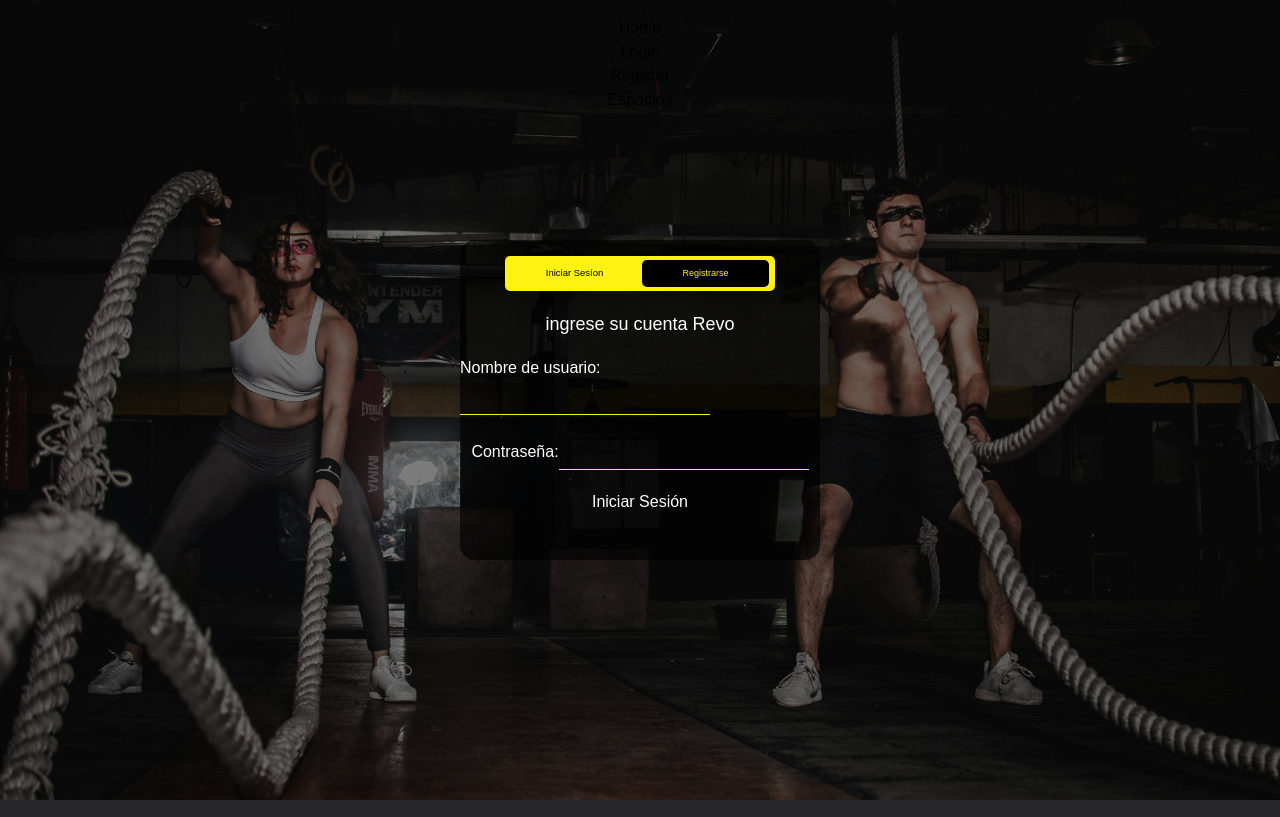
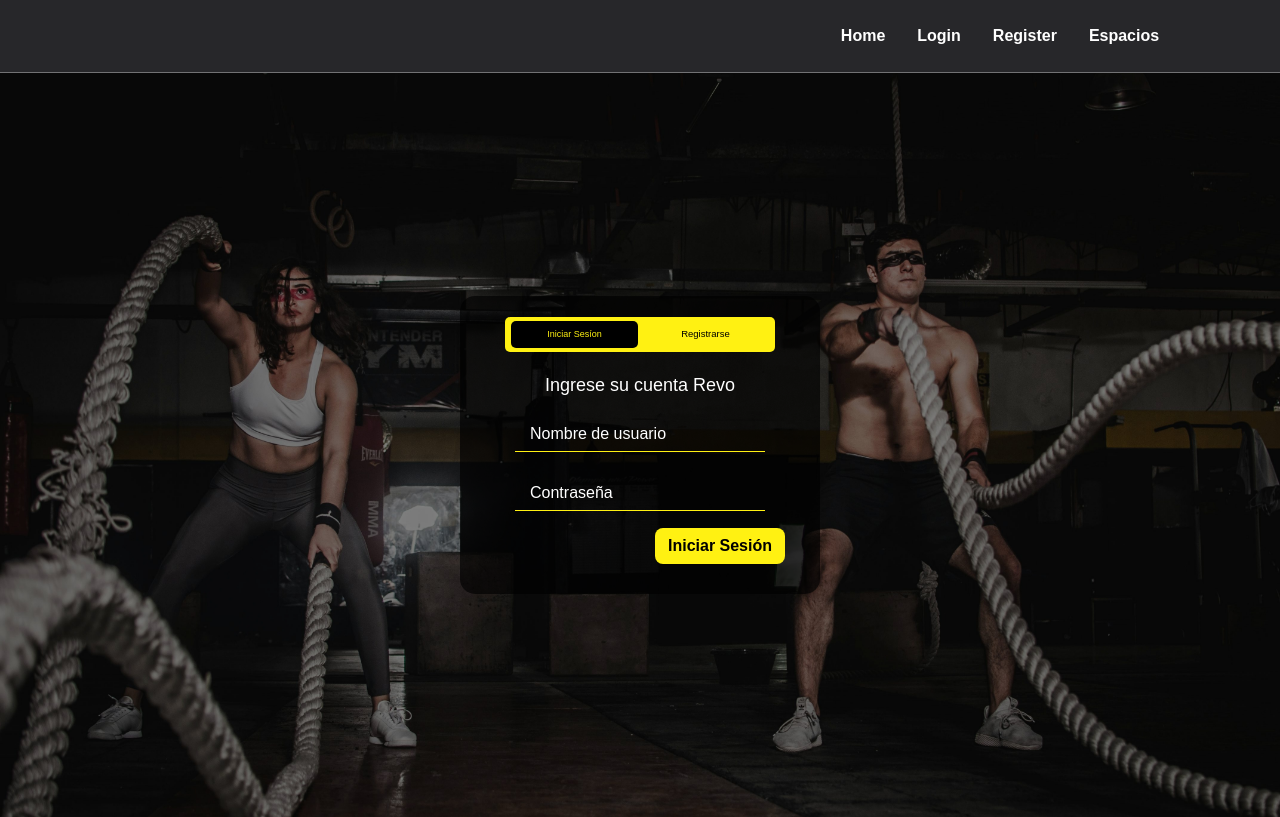
Before and after one commit to AnthoLogy63/ProgramacionWeb_Proy_GymLocal, an Angular app in the folder PROYECTO_REVO/frontend/: page /login in a window 1280 px wide. Built offline with nearby package versions, Linux system fonts and the light colour scheme.

Commit message:
Cambio de estilos para el login primera version

```diff
--- a/PROYECTO_REVO/frontend/src/app/components/login/login.component.css
+++ b/PROYECTO_REVO/frontend/src/app/components/login/login.component.css
@@ -3,8 +3,7 @@
     background-size: cover;
     background-position: center;
     background-repeat: no-repeat;
-    height: 100vh;
-    width: 100vw;
+    height: 93vh;
     display: flex;
     justify-content: center;
     align-items: center;
@@ -34,14 +33,14 @@
 }
 
 .loginCont{
-    background-color:#00000000;
-    font-size: 9.5px;
+    color:#FFF112;
+    background-color:#000000;
+    font-size: 9px;
 }
 
 .registerCont{
-    color:#FFF112;
-    background-color:#000000;
-    font-size: 9px;
+    background-color:#00000000;
+    font-size: 9.5px;
 }
 
 .formContainer{
@@ -57,22 +56,22 @@
     flex-direction: column;
   }
 
-  .registerForm{
+  .loginForm{
     color: #ffffff;
     display: flex;
     align-items: center;
     justify-content: center;
     flex-direction: column;
-    margin-bottom: 40px;
+    margin-bottom: 48px;
   }
 
-  .registerForm h1{
+  .loginForm h1{
     font-size: 18px;
     margin-bottom: 18px;
     font-weight: normal;
   }
 
-  .registerForm input{
+  .loginForm input{
     width: 250px;
     font-size: 16px;
     background-color: #ffffff00;
@@ -82,20 +81,42 @@
     border-bottom: solid 0.5px #FFF112;
     padding-left: 15px;
     padding-bottom: 5px;
-    margin-bottom: 20px;
+    margin-bottom: 24px;
     margin-top: 5px;
   }
 
-  .registerForm input.input-error {
+  .loginForm input.input-error {
     border-bottom: 2px solid red;
   }
 
-  .registerForm input::placeholder {
+  .loginForm input::placeholder {
     color: #ffffff;
     font-style: normal;
     font-weight: normal;
   }
 
-  .registerForm input:focus {
+  .loginForm input:focus {
     outline: none;
   }
+
+  .loginButton {
+    position: absolute;
+    height: 36px;
+    width: 130px;
+    right: 35px;
+    bottom: 30px;
+    border-radius: 8px;
+    border: #00000000;
+    background-color: #FFF112;
+    font-size: 16px;
+    color: black;
+    font-weight: bold;
+    cursor: pointer;
+    transition: all 0.4s ease;
+  }
+
+  .loginButton:hover {
+    background-color: #00000067;
+    border: solid 1px  #FFF112;
+    color: #FFF112;
+  }
--- a/PROYECTO_REVO/frontend/src/app/components/login/login.component.html
+++ b/PROYECTO_REVO/frontend/src/app/components/login/login.component.html
@@ -8,25 +8,25 @@
         <h2>Registrarse</h2>
       </div>
     </div>
-    <form class="registerForm" [formGroup]="loginForm" (ngSubmit)="onSubmit()">
-      <h1>ingrese su cuenta Revo</h1>
-      <div>
-        <label for="username">Nombre de usuario:</label>
-        <input id="username" formControlName="username" type="text">
-        <div *ngIf="isInvalidControl('username')" class="text-danger">
-          Nombre de usuario es requerido
-        </div>
-      </div>
+    <form class="loginForm" [formGroup]="loginForm" (ngSubmit)="onSubmit()">
+      <h1>Ingrese su cuenta Revo</h1>
+        <input
+          id="username"
+          formControlName="username"
+          type="text"
+          [placeholder]="'Nombre de usuario' + (loginForm.controls['username'].invalid && loginForm.controls['username'].touched ? ' *' : '')"
+          [ngClass]="{'input-error': loginForm.controls['username'].invalid && loginForm.controls['username'].touched}"
+        >
 
-      <div>
-        <label for="password">Contraseña:</label>
-        <input id="password" formControlName="password" type="password">
-        <div *ngIf="isInvalidControl('password')" class="text-danger">
-          Contraseña es requerida
-        </div>
-      </div>
+        <input
+          id="password"
+          formControlName="password"
+          type="password"
+          [placeholder]="'Contraseña' + (loginForm.controls['password'].invalid && loginForm.controls['password'].touched ? ' *' : '')"
+          [ngClass]="{'input-error': loginForm.controls['password'].invalid && loginForm.controls['password'].touched}"
+        >
 
-      <button type="submit" class="btn btn-primary" [disabled]="loginForm.invalid">Iniciar Sesión</button>
+      <button class="loginButton" type="submit" [disabled]="loginForm.invalid">Iniciar Sesión</button>
     </form>
   </div>
-  </div>
+</div>
--- a/PROYECTO_REVO/frontend/src/app/shared/navmenu/navmenu.component.html
+++ b/PROYECTO_REVO/frontend/src/app/shared/navmenu/navmenu.component.html
@@ -1,11 +1,9 @@
-<nav class="navmenu">
-  <ul>
+<nav class="w-full px-6 py-6 flex items-center justify-end bg-zinc-800 text-white border-b border-white/35">
+  <ul class="w-full max-w-lg flex gap-8 items-center justify-center font-bold">
     <li><a [routerLink]="['/home']">Home</a></li>
     <li *ngIf="!isLoggedIn()"><a [routerLink]="['/login']">Login</a></li>
     <li *ngIf="isLoggedIn()"><a href="#" (click)="logout()">Cerrar Sesión</a></li>
     <li *ngIf="!isLoggedIn()"><a [routerLink]="['/register']">Register</a></li>
     <li><a routerLink="/espacios">Espacios</a></li>
-
-
   </ul>
 </nav>
```
